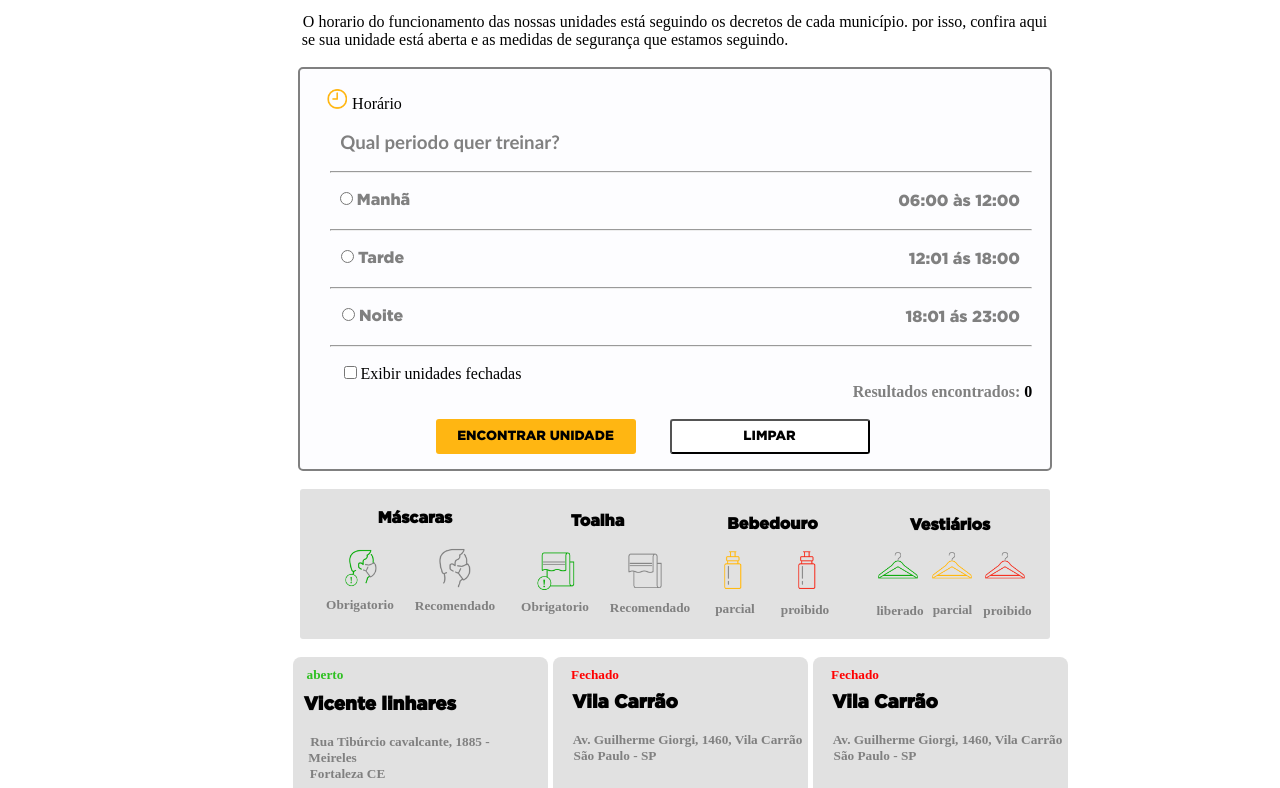
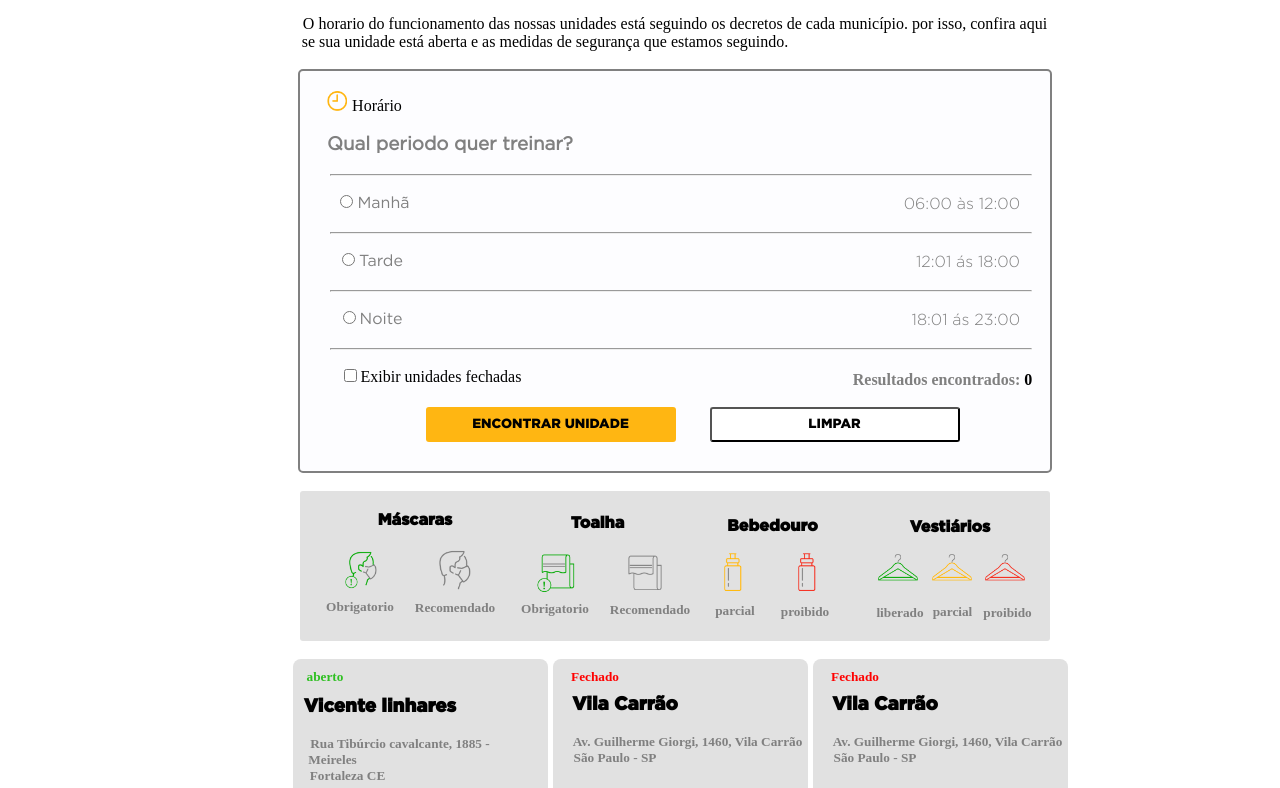
Before and after one commit to guilheme123/smartfit, a plain HTML site: page index.html in a window 1280 px wide. Shown: the part 188-976 px from the top of the page. Drawn offline with Linux system fonts and the light colour scheme; files whose address does not match are found by name.

Commit message:
Add files via upload

```diff
--- a/style.css
+++ b/style.css
@@ -8,6 +8,18 @@
 @font-face{
     font-family: gotham-black;
     src: url(./fonts/gotham-black.woff2);
+}
+@font-face{
+    font-family: gotham-bold;
+    src: url(./fonts/gotham-bold.woff2);
+}
+@font-face{
+    font-family: gotham-book;
+    src: url(./fonts/gotham-book.woff2);
+}
+@font-face{
+    font-family: gotham-light;
+    src: url(./fonts/gotham-light.woff2);
 }
 
 
@@ -29,9 +41,8 @@ img {
     margin-left: -580px;
 }
 h3 {
-    font-family: 'Gill Sans', 'Gill Sans MT', Calibri, 'Trebuchet MS', sans-serif;
     margin-left: -550px;
-
+    font-family: gotham-black;
 }
 
 .corpo {
@@ -76,7 +87,7 @@ p {
 .h3 {
     color: #808080;
     margin-left: -450px;
-
+    font-family: gotham-book;
 }
 hr {
     margin-left: 30px;
@@ -88,6 +99,8 @@ hr {
 .result {
     color: #808080;
     margin-left: 535px;
+    margin-top: -15px;
+
 }
 .manhã {
     margin-left: -300px;
@@ -99,6 +112,7 @@ input {
 }
 .marcação {
     margin-left: -485px;
+
 }
 .Exibir{
     margin-left: 0px;
@@ -107,15 +121,15 @@ input {
 .unidade{
     background-color: #ffb612;
     border: #ffb612;
-    width: 200px;
+    width: 250px;
     height: 35px;
     border-radius: 3px;
-    margin-left: -45px;
+    margin-left: 35px;
     font-family: gotham-black;
 
 }
 .limpar {
-    width: 200px;
+    width: 250px;
     height: 35px;
     border-radius: 3px;
     margin-left: 30px;
@@ -149,23 +163,23 @@ b {
     margin-left: -605px;
 }
 .Manhã {
-    font-family: gotham-black;
+    font-family: gotham-book;
     color: #808080;
 
 }
 .Tarde {
-    font-family: gotham-black;
+    font-family: gotham-book;
     color: #808080;
 }
 .Noite {
-    font-family: gotham-black;
+    font-family: gotham-book;
     color: #808080;
 }
 .horario1 {
     text-align: right;
     margin-top: -18px;
     margin-right: 30px;
-    font-family: gotham-black;
+    font-family: gotham-light;
     color: #808080;
 
 }
@@ -173,7 +187,7 @@ b {
     text-align: right;
     margin-top: -18px;
     margin-right: 30px;
-    font-family: gotham-black;
+    font-family: gotham-light;
     color: #808080;
 
 }
@@ -181,8 +195,9 @@ b {
     text-align: right;
     margin-top: -18px;
     margin-right: 30px;
-    font-family: gotham-black;
+    font-family: gotham-light;
     color: #808080;
+
 
 
 }
@@ -443,7 +458,8 @@ b {
 
 }
 .pés {
-    background-color: #808080;
+    background-color: #3a3737;
+    padding: 50px;
 
 }
 .direito {
```
Also changed, not shown: fonts/gotham-black.woff2 (added), fonts/gotham-bold.woff2 (added), fonts/gotham-book.woff2 (added), fonts/gotham-light.woff2 (added).
